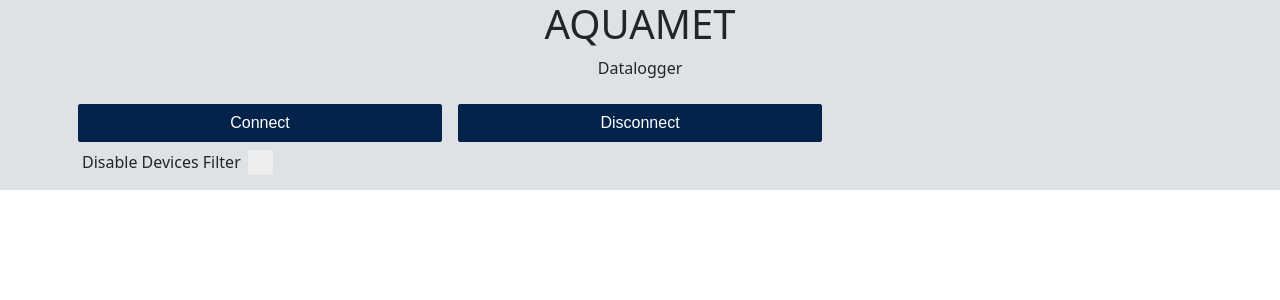
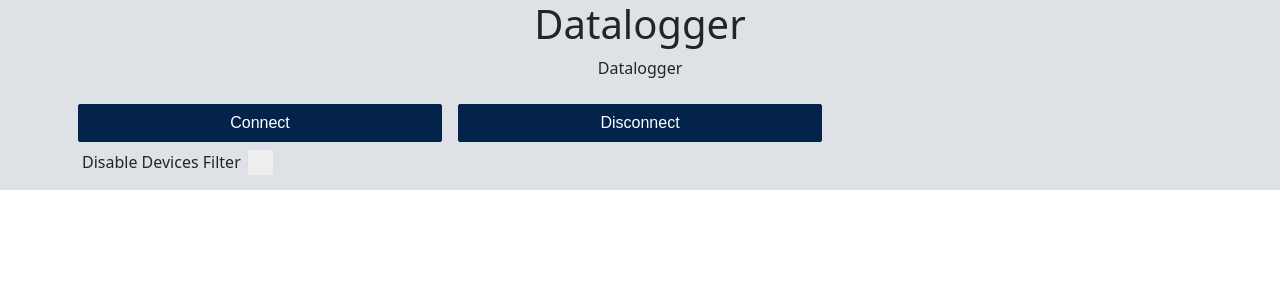
Before and after one commit to adarko-io/blewebapp, a React (Create React App) app: page /DT in a window 1280 px wide. Shown: the top 300 px of the page. Built offline with nearby package versions, Linux system fonts and the light colour scheme.

Commit message:
Name Change

```diff
--- a/src/components/Header.js
+++ b/src/components/Header.js
@@ -194,7 +194,7 @@
             <div className="container ">
                 <div className="row">
                     <div className="col-12">
-                        <h1>AQUAMET</h1>
+                        <h1>Datalogger</h1>
                     </div>
                 </div>
                 <div className="textitle">
--- a/src/onglets/Datalogger.js
+++ b/src/onglets/Datalogger.js
@@ -548,8 +548,8 @@
                 <label htmlFor="intervalSelect" className="col-sm-4 col-form-label text-start">Interval</label>
                 <div className="col-sm-8">
                   <select className="form-select" id="intervalSelect" required disabled={!isActivated}>
-                    <option value="6">6 Hours</option>
-                    <option value="12">12 Hours</option>
+                    {/* <option value="6">6 Hours</option>
+                    <option value="12">12 Hours</option> */}
                     <option value="24">24 Hours</option>
                     <option value="48">48 Hours</option>
                     <option value="168">1 Week</option>
```
